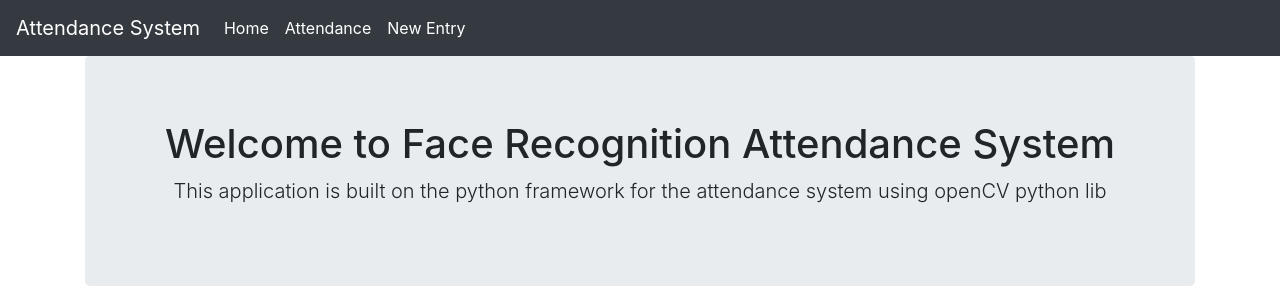
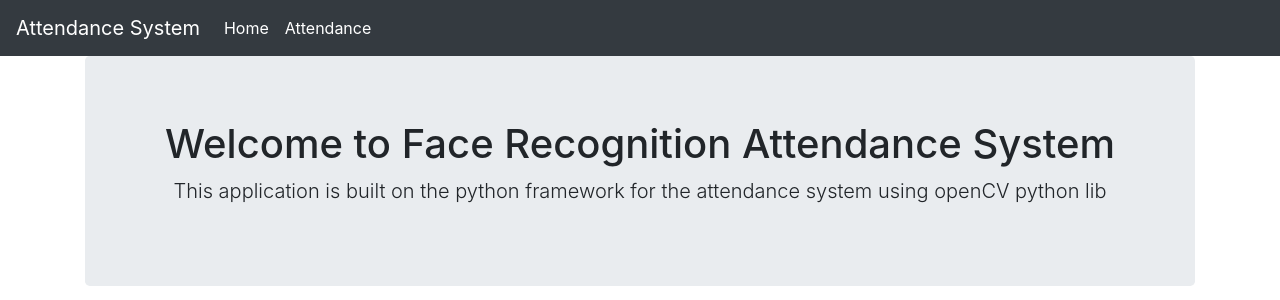
Before and after one commit to asimMahat/Face-Recognition-Attendence-System, a Flask app: page / in a window 1280 px wide. Shown: the top 300 px of the page. Run offline with Flask 2, Linux system fonts and the light colour scheme; parts of the project's set-up code (start-up, migrations or seed data) failed here and were passed over; some libraries are stand-ins or nearby versions.

Commit message:
Removed New Entry button

```diff
--- a/app.py
+++ b/app.py
@@ -92,16 +92,16 @@ def move_file():
         # cv2.rectangle(frame,(x,y),(width,height),color,stroke)
     logDf.to_csv(fileName,index=False)
     return render_template('move_file.html',my_string=final_face,my_time=time,my_date=t_date)
+
 # @app.route('/get_image')
 # def get_image():
 #       image = flask.request.args.get('download_image')
 #       print("Image aayo")
 
 
-'''
-@app.route('/new_entry')
-def new_entry():
-    return render_template('new_entry.html')
+# @app.route('/new_entry')
+# def new_entry():
+#     return render_template('new_entry.html')
 
 def gen():
     img = cv2.imread('lizard.jpg')
@@ -116,8 +116,5 @@ def video_feed():
 
 #running the file
 
-'''
-
-
 if __name__ == '__main__':
     app.run(debug=True)
--- a/templates/includes/_navbar.html
+++ b/templates/includes/_navbar.html
@@ -12,9 +12,9 @@
       <li class="nav-item active">
         <a class="nav-link" href="/attendance">Attendance <span class="sr-only">(current)</span></a>
       </li>
-      <li class="nav-item active">
+      <!-- <li class="nav-item active">
         <a class="nav-link" href="/new_entry">New Entry <span class="sr-only">(current)</span></a>
-      </li>
+      </li>     -->
     </ul>
   </div>
 </nav>
```
